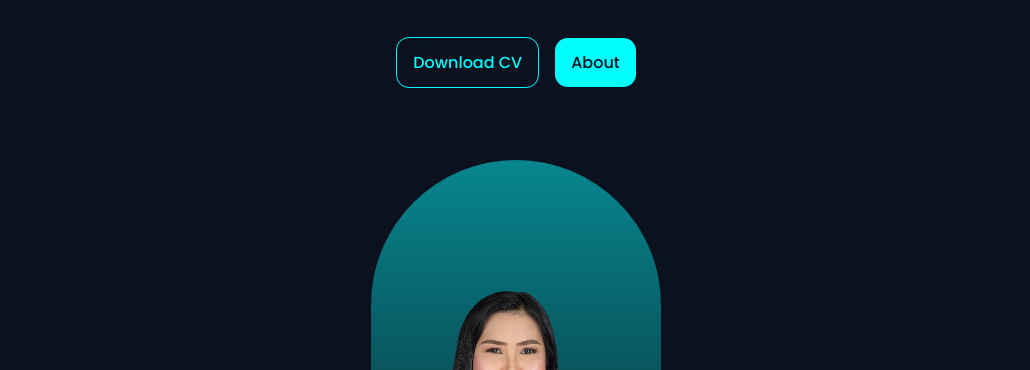
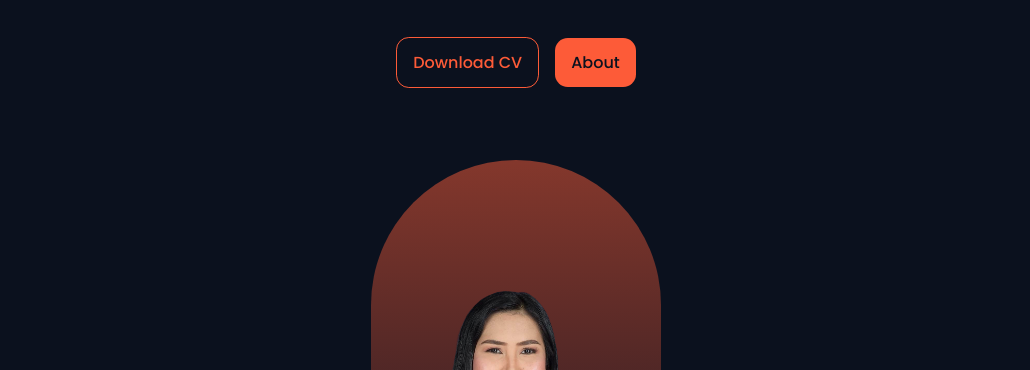
Before and after one commit to jensabado/jennifer-sabado, a plain HTML site: page index.html in a window 1280 px wide. Shown: the part 245-615 px from the top of the page, without its empty margins (124-1154 px from the left). Drawn offline with nearby package versions, Linux system fonts and the light colour scheme.

Commit message:
changing theme color to orange

```diff
--- a/assets/css/styles.css
+++ b/assets/css/styles.css
@@ -13,12 +13,12 @@
         Pink: hsl(356, 66%, 75%)
         Teal: hsl(174, 63%, 62%)
   */
-  --first-hue: 180;
+  --first-hue: 11;
   --sat: 98%;
-  --lig: 50%;
+  --lig: 61%;
   --second-hue: 220;
   /* --first-color: hsl(var(--first-hue), var(--sat), var(--lig)); */
-  --first-color: #03fdfc;
+  --first-color: #fd5b38;
   --first-color-alt: hsl(var(--first-hue), var(--sat), 71%); /* -4% */
   --title-color: hsl(var(--second-hue), 15%, 95%);
   --text-color: hsl(var(--second-hue), 8%, 75%);
```
